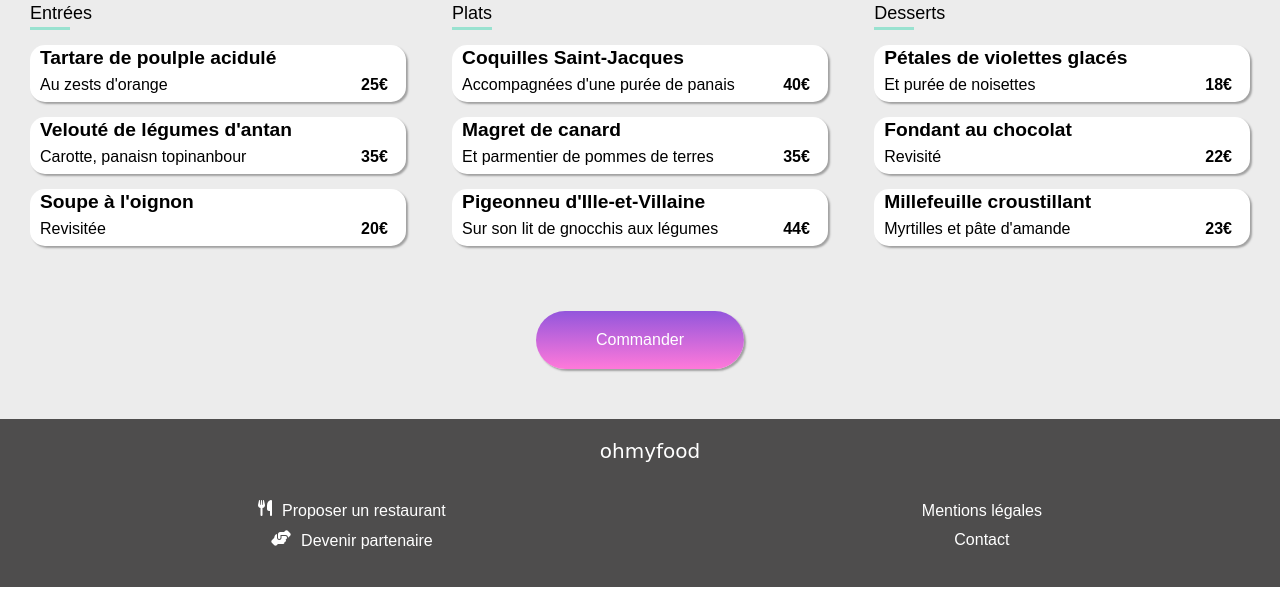
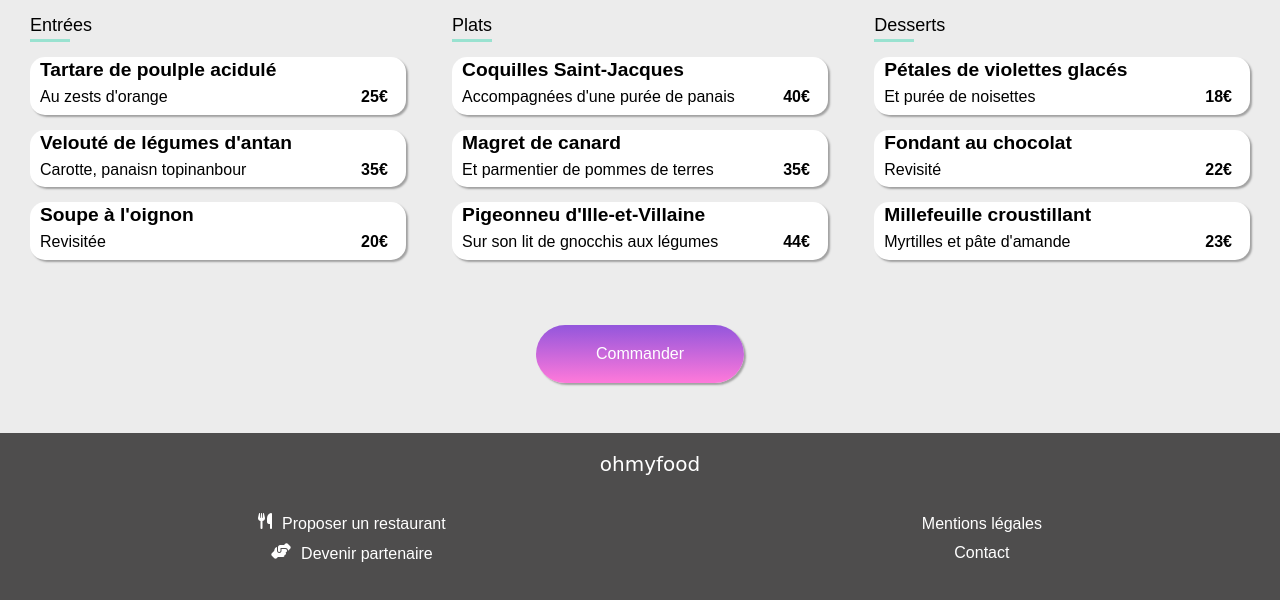
Before and after one commit to FloFlo-L/FlorianLescribaa_3_25022022, a website: page restaurants/fr.html in a window 1280 px wide. Shown: the part 404-1004 px from the top of the page. Drawn offline with Linux system fonts and the light colour scheme; files that its build step writes are made by us from their sources; the site is published under a folder, as on GitHub Pages, so addresses that start at the root find nothing; a web font is replaced by a local one.

Commit message:
Projet 3

```diff
--- a/restaurants/fr.html
+++ b/restaurants/fr.html
@@ -9,7 +9,7 @@
 
   <!-- lier la page html avec les pages css -->
   <link rel="stylesheet" type="text/css" href="../scss/menu/menu.css" />
-  <link rel="stylesheet" href="/css/normalize.css" />
+  <link rel="stylesheet" href="./scss/normalize.css" />
 
   <!-- lier font -->
   <script src="https://kit.fontawesome.com/aa1fd5a568.js" crossorigin="anonymous"></script>
```
Also changed, not shown: index.html (+1 -1 lines), restaurants/delice.html (+1 -1 lines), restaurants/la_palette.html (+1 -1 lines), restaurants/note.html (+1 -1 lines).
